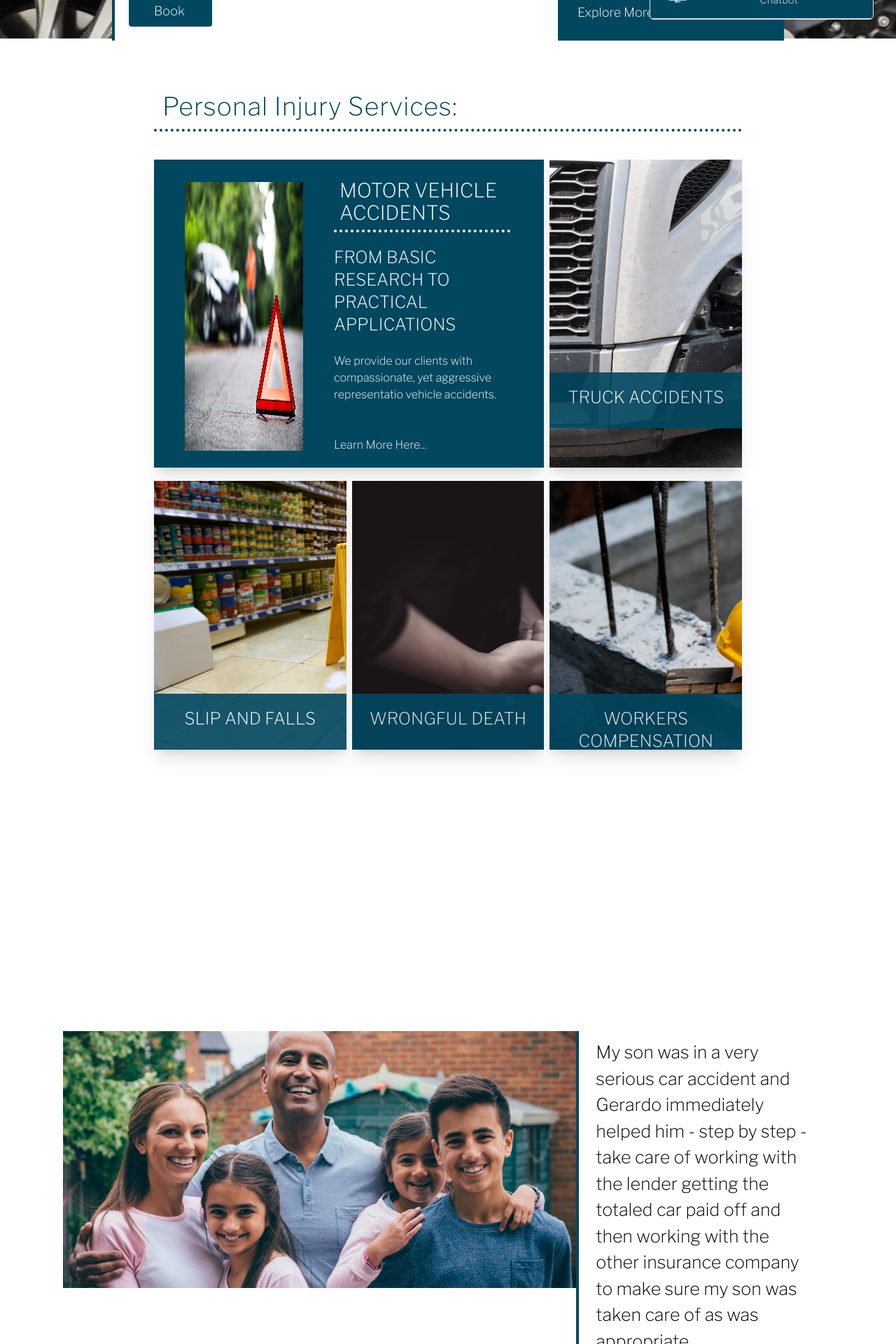
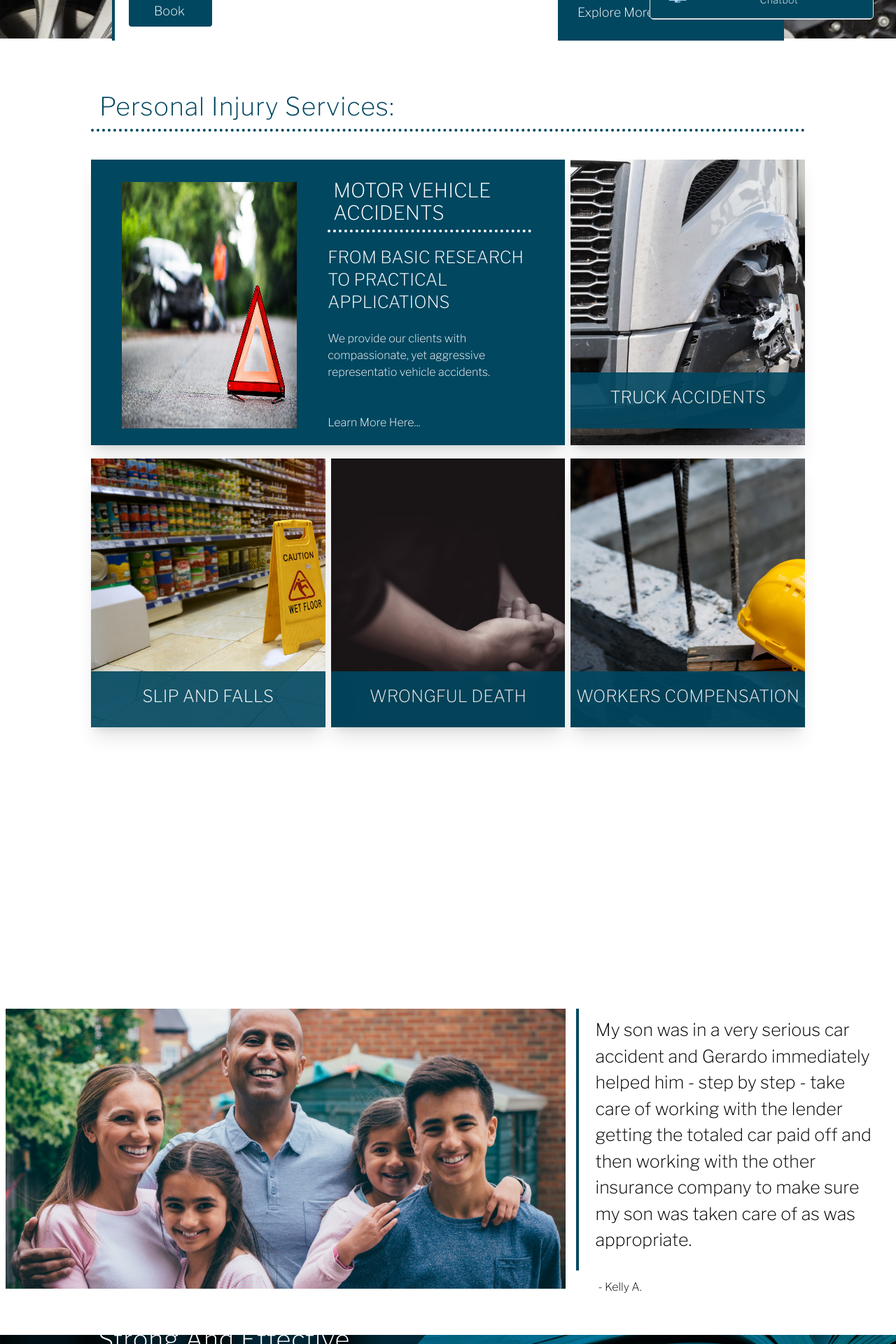
Before and after one commit to mac9192/AI-Blog, a Next.js app: page /en/personal-injury in a window 1280 px wide. Shown: the part 740-2660 px from the top of the page at 70% size. Built offline with nearby package versions, Linux system fonts and the light colour scheme.

Commit message:
Update PI Page

```diff
--- a/app/[lang]/personal-injury/page.tsx
+++ b/app/[lang]/personal-injury/page.tsx
@@ -127,11 +127,11 @@ const PersonalInjury = async ({
 
 </div>
 
-<div className="mt-[400px] sm:mt-[50px] md:container md:mx-auto md:pl-[130px] md:pr-[130px]">
+<div className="mt-[400px] sm:mt-[50px]   md:mx-auto md:pl-[130px] md:pr-[130px]">
       <p className="md:mt-[400px]  text-4xl tracking-wide w-full border-b-4 border-dotted border-logoBlue text-logoBlue p-3">Personal Injury Services:</p>
 </div>
 
-<div className='grid md:container md:mx-auto md:grid-cols-3 sm:grid-cols-1 gap-x-2 gap-y-3 grid-flow-row-dense pt-10 max-w-[1000px] md:pl-[130px] md:pr-[130px]  '>
+<div className='grid   md:mx-auto md:grid-cols-3 sm:grid-cols-1 gap-x-2 gap-y-3 grid-flow-row-dense pt-10   md:pl-[130px] md:pr-[130px]  '>
 
       <div className='bg-logoBlue   shadow-xl min-h-[350px] row-span-1 md:col-span-2' >
       <div className=" flex md:flex-row w-full  sm:flex-col sm:pl-10 ">
@@ -165,7 +165,7 @@ const PersonalInjury = async ({
 
     </div>
 
-<div className='grid md:grid-cols-3 md:container md:mx-auto sm:grid-cols-1 gap-x-2 gap-y-3 grid-flow-row-dense  mt-[19px] md:pl-[130px] md:pr-[130px] '>
+<div className='grid md:grid-cols-3   md:mx-auto sm:grid-cols-1 gap-x-2 gap-y-3 grid-flow-row-dense  mt-[19px] md:pl-[130px] md:pr-[130px] '>
 
 <div className='bg-slip bg-cover shadow-xl min-h-[350px]' >
          <div className="relative h-96   ...">
@@ -201,7 +201,7 @@ const PersonalInjury = async ({
 
 
 <div className="md:bg-white sm:bg-logoBlue md:p-0 md:mt-[338px] lg:mt-[25px] sm:mt-[0px] text-center   md:mx-auto sm:text-white md:text-black sm:p-3  md:mb-[-40px] pt-[200px]  ">
-    <div className="flex sm:flex-col md:flex-row md:container md:mx-auto    text-center mx-auto pt-16  mb-16">
+    <div className="flex sm:flex-col md:flex-row   md:mx-auto    text-center mx-auto pt-16  mb-16">
 
             <div className="md:w-/4 sm:text-center sm:mx-auto sm:w-full md:text-[22px] md:max-w-[800px] md:text-right">
                 <Image className="  md:w-1/10  " width={5200} height={10} src={lawfam} alt=""/>
```
